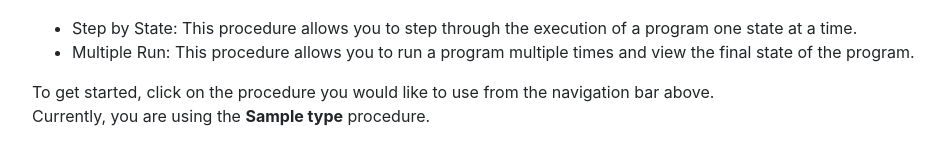
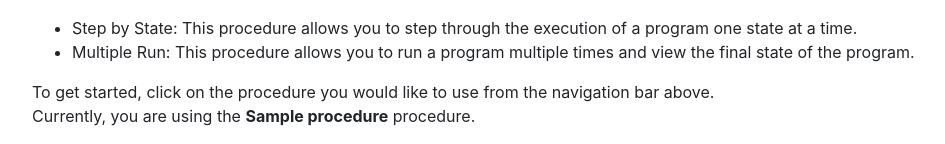
Before and after one commit to francisisip/abstract-machine-interpreter, a Flask app: template src/templates/multiple_inputs.html in a window 1280 px wide. Shown: the part 659-803 px from the top of the page, without its empty margins (53-998 px from the left). Run offline with Flask 3, Linux system fonts and the light colour scheme; the template is opened without the code that fills it: most values are stand-ins (such as "Sample title", 1, 10 or a date in 2020); some libraries are stand-ins or nearby versions.

Commit message:
refactor

```diff
--- a/src/templates/multiple_inputs.html
+++ b/src/templates/multiple_inputs.html
@@ -32,7 +32,7 @@
   </ul>
 
   To get started, click on the procedure you would like to use from the navigation bar above. <br>
-  Currently, you are using the <b>{{type}}</b> procedure.
+  Currently, you are using the <b>{{procedure}}</b> procedure.
 </p>
 
 {% endblock %}
```
